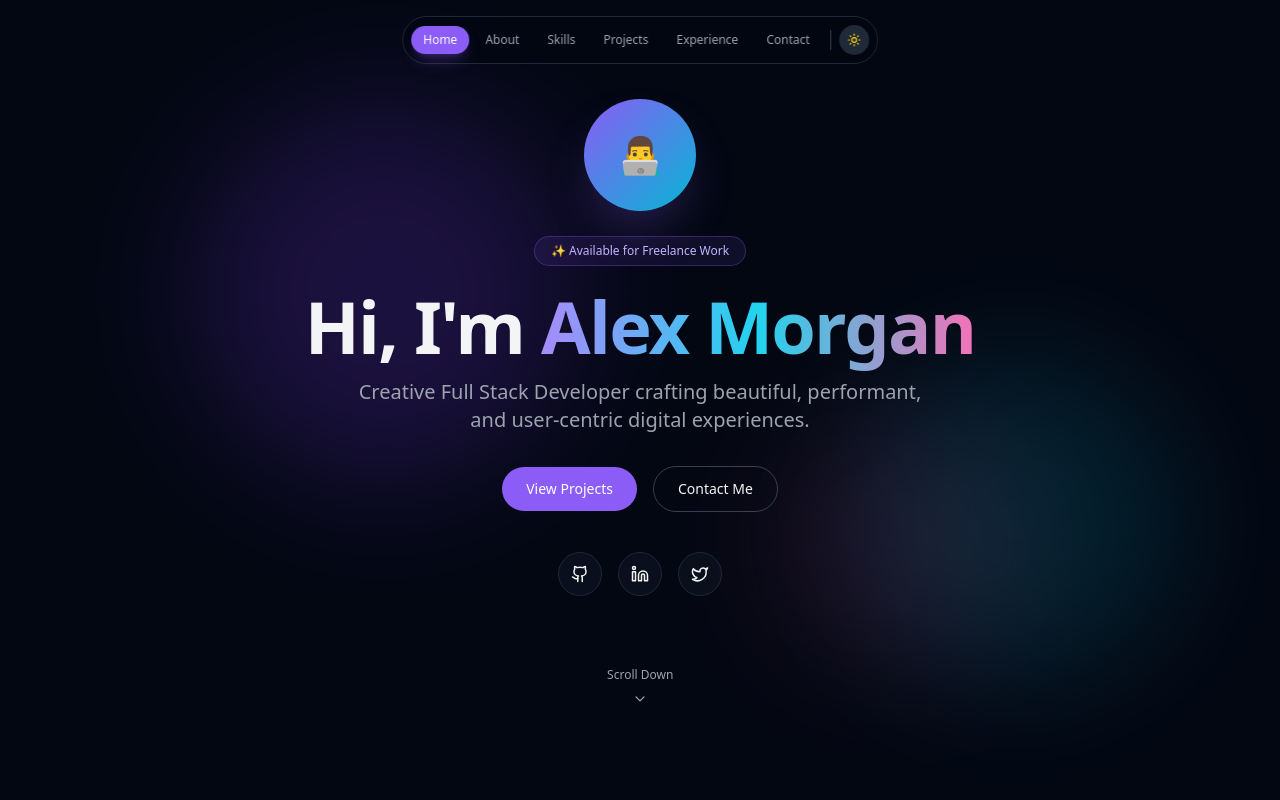
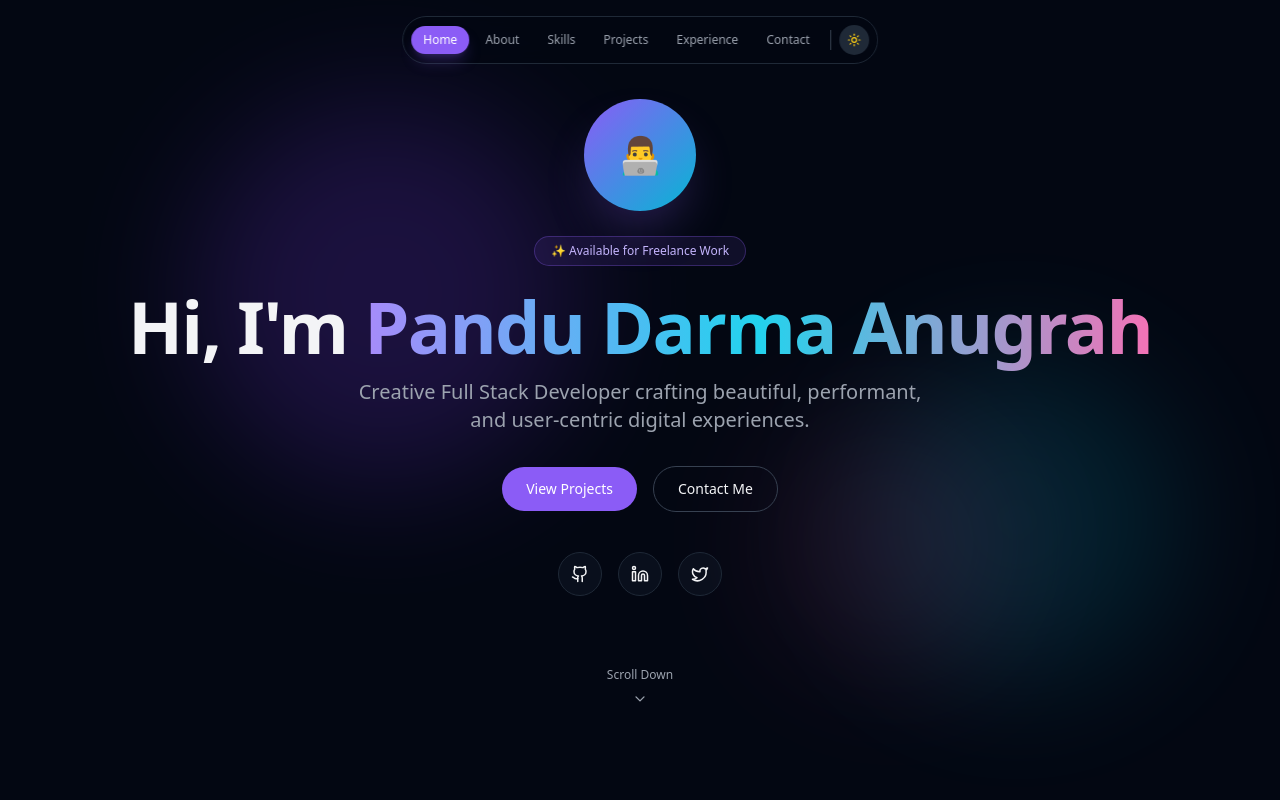
Before and after one commit to panzauto46-bot/Resume-Pandu-Darma-Anugrah, a React (Vite) app: page / in a window 1280 px wide. Shown: the top 800 px of the page. Built offline with nearby package versions, Linux system fonts and the light colour scheme.

Commit message:
Update name to Pandu Darma Anugrah

```diff
--- a/src/App.tsx
+++ b/src/App.tsx
@@ -199,8 +199,8 @@ export default function Portfolio() {
             key={item}
             onClick={() => scrollTo(item)}
             className={`px-3 py-1.5 rounded-full text-xs font-medium capitalize transition-all duration-300 ${activeSection === item
-                ? `${accentBg} text-white shadow-lg shadow-violet-500/25`
-                : `${textSub} hover:text-violet-400`
+              ? `${accentBg} text-white shadow-lg shadow-violet-500/25`
+              : `${textSub} hover:text-violet-400`
               }`}
           >
             {item}
@@ -266,7 +266,7 @@ export default function Portfolio() {
             <h1 className="text-5xl md:text-7xl font-bold mb-4 tracking-tight">
               Hi, I'm{" "}
               <span className="bg-gradient-to-r from-violet-400 via-cyan-400 to-pink-400 bg-clip-text text-transparent">
-                Alex Morgan
+                Pandu Darma Anugrah
               </span>
             </h1>
           </AnimatedSection>
@@ -632,7 +632,7 @@ export default function Portfolio() {
       {/* Footer */}
       <footer className={`py-8 px-6 border-t ${dark ? "border-gray-800" : "border-gray-200"}`}>
         <div className="max-w-4xl mx-auto flex flex-col md:flex-row items-center justify-between gap-4">
-          <p className={`text-xs ${textSub}`}>© 2026 Alex Morgan. Crafted with ❤️ and lots of ☕</p>
+          <p className={`text-xs ${textSub}`}>© 2026 Pandu Darma Anugrah. Crafted with ❤️ and lots of ☕</p>
           <div className="flex items-center gap-3">
             {[Github, Linkedin, Twitter].map((Icon, i) => (
               <a key={i} href="#" className={`${textSub} hover:text-violet-400 transition-colors`}>
```
